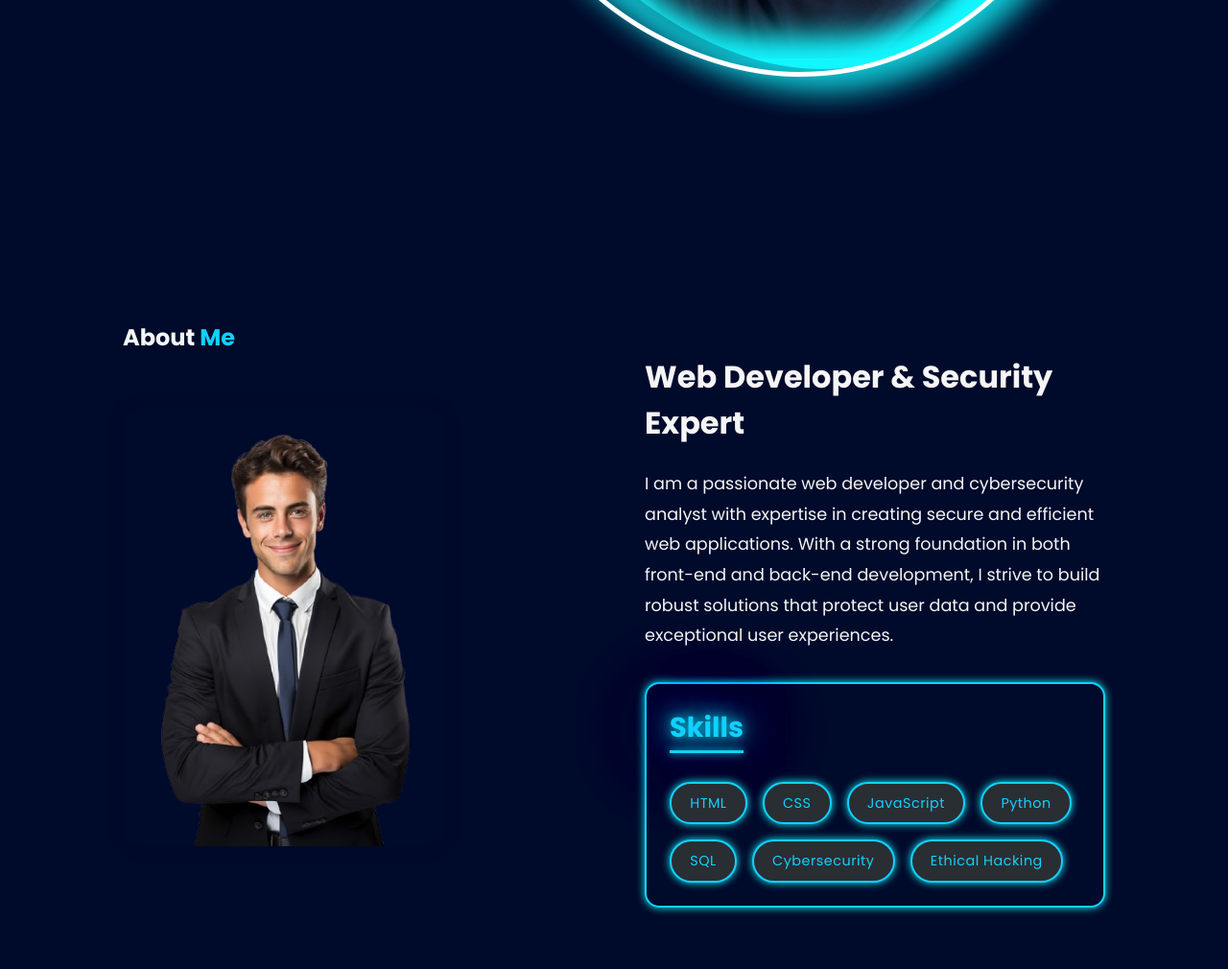
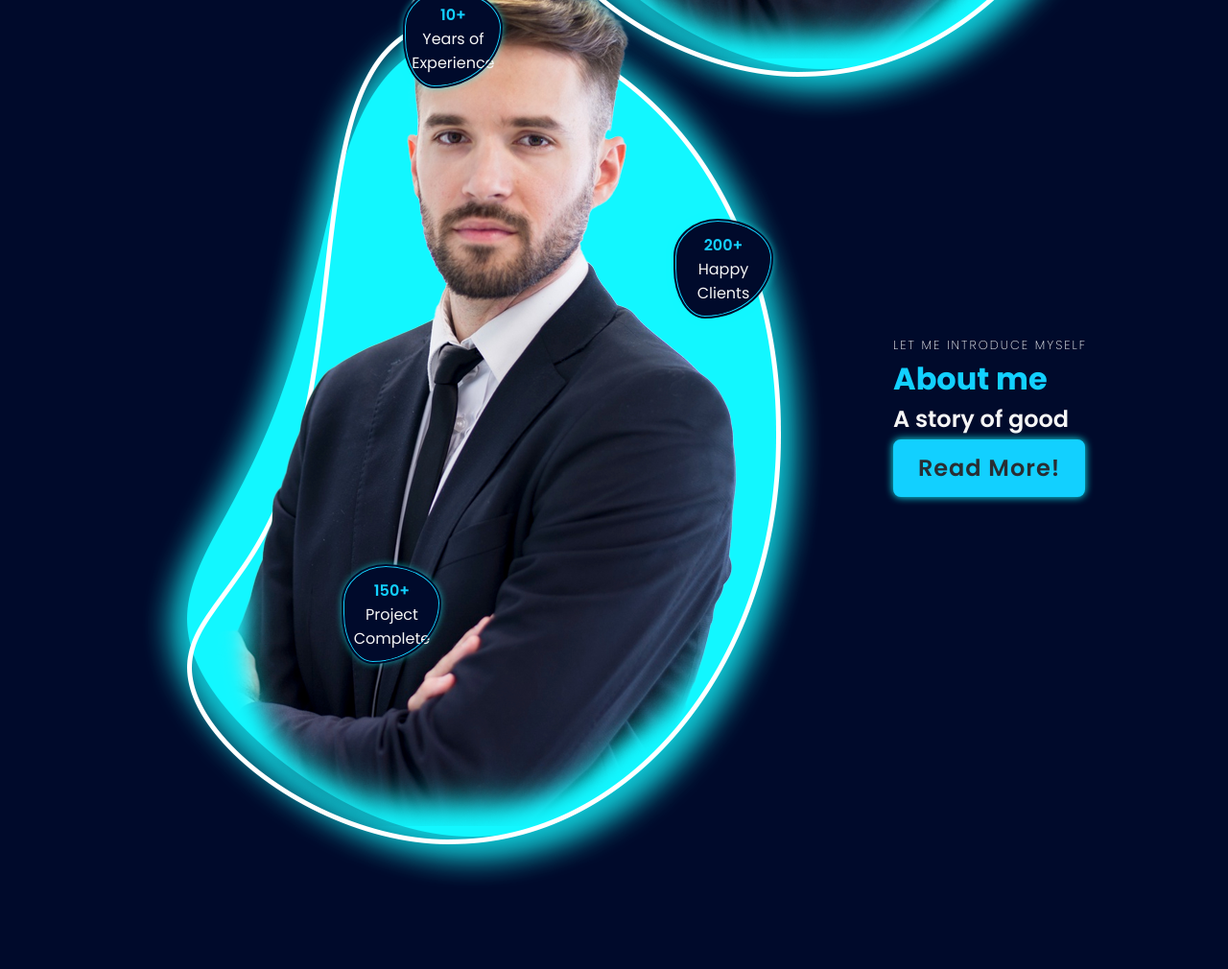
Before and after one commit to ThienCheese/NT208.P21.Copilot, a website: page public/index.html in a window 1280 px wide. Shown: the part 970-1980 px from the top of the page at 96% size. Drawn offline with nearby package versions, Linux system fonts and the light colour scheme.

Commit message:
Cập nhật code local của tôi

```diff
--- a/public/index.html
+++ b/public/index.html
@@ -8,6 +8,18 @@
     <link rel="stylesheet" href="style.css">
 
     <link href='https://unpkg.com/boxicons@2.1.4/css/boxicons.min.css' rel='stylesheet'>
+
+      <style>
+    html, body {
+      height: 100%;
+      margin: 0;
+    }
+    #app {
+      width: 100vw;
+      height: 100vh;
+      background: linear-gradient(to right, #00f, #0ff);
+    }
+    </style>
 </head>
 
 <body>
@@ -125,30 +137,35 @@
     </section>
 
     <!-- About Section -->
-    <section class="about" id="about">
-        <h2 class="heading">About <span>Me</span></h2>
-        <div class="about-content">
-            <div class="about-img">
-                <img src="images/about-me.png" alt="About Me">
+    <section id="about" class="about">
+        <div class="img-about">
+            <img src="images/about-me-pic2.png" alt="">
+            <div class="info-about1">
+                <span>10+</span>
+                <p>Years of Experience</p>
             </div>
-            <div class="about-text">
-                <h3>Web Developer & Security Expert</h3>
-                <p>I am a passionate web developer and cybersecurity analyst with expertise in creating secure and efficient web applications. With a strong foundation in both front-end and back-end development, I strive to build robust solutions that protect user data and provide exceptional user experiences.</p>
-                <div class="skills">
-                    <h4>Skills</h4>
-                    <div class="skill-tags">
-                        <span>HTML</span>
-                        <span>CSS</span>
-                        <span>JavaScript</span>
-                        <span>Python</span>
-                        <span>SQL</span>
-                        <span>Cybersecurity</span>
-                        <span>Ethical Hacking</span>
-                    </div>
-                </div>
+
+            <div class="info-about2">
+            <span>150+</span>
+            <p>Project Complete</p>
+            </div>
+            <div class="info-about3">
+            <span>200+</span>
+            <p>Happy Clients</p>
             </div>
         </div>
+
+        <div class="about-content">
+            <span> let me introduce myself </span>
+
+                <h2>About me</h2>
+                <h3>A story of good</h3>
+                <div class="btn-box">
+                    <a href="#" class="btn">Read More!</a>
+                </div>
+        </div>
     </section>
+
 
     <!-- Services Section -->
     <section class="services" id="services">
--- a/public/style.css
+++ b/public/style.css
@@ -8,6 +8,9 @@
     font-family: 'Poppins', sans-serif;
     scroll-behavior: smooth;
     text-decoration: none;
+
+    box-sizing: border-box;
+
 }
 :root{
     --bg-color: #000a2b;
@@ -30,6 +33,10 @@
     0 0 100px rgba(18,247,255,0.5),
     0 0 150px rgba(18,247,255,0.5);
 }
+.fullscreen {
+  width: 100vw;
+  height: 100vh;
+}
 
 body{
     font-family: 'Poppins', sans-serif;
@@ -549,41 +556,118 @@ a.btn:nth-child(2)::before{
 
 /* About Section */
 .about {
-    padding: 100px 10% 90px;
+    display: flex;
+    justify-content: center;
+    align-items: center;
+    /* padding: 100px 10% 90px; */
+    grid-gap:2em;
+    background: var(--secon-bg-color);
+}
+
+.about .img-about img{
+    max-width: 400;
+    height: auto;
+}
+
+.about-content span {
+    color: #fdfdfd;
+    font-size: .8rem;
+    font-weight: 200;
+    letter-spacing: 2px;
+    text-transform: uppercase;
+
+}
+
+.about-content h2 {
+    /* display: flex; */
+    color: var(--hover-color);
+    font-size: var(--normal-font);
+    font-weight: 700;
+}
+
+
+
+.about-content h3 {
+    /* display: flex; */
+    /* color: var(--hover-color); */
+    font-size: 1.5rem;
+    font-weight: 600;
+    margin-bottom: .2rem;
+
+}
+
+.about-content p {
+    color: #fdfdfd;
+    font-weight: 300;
+    margin-bottom: 1.5rem;
+
+
+}
+.about .img-about img {
+    text-align: center;
+    position: relative;
+    /* max-width:400pc; */
+    /* height: auto; */
+}
+
+.img-about span{
+    color:var(--hover-color);
+    font-size: 1rem;
+    font-weight: 600;
+}
+.info-about1,
+.info-about2,
+.info-about3{
     background: var(--bg-color);
-}
-
-.about-content {
-    display: flex;
+    font-size: 1rem;
+    position: absolute;
+    padding: 10px;
+    height: 100px;
+    width: 100px;
+    border-radius: 69% 31% 66% 34% / 21% 30% 70% 79%;
+    display: flex;
+    flex-direction: column;
+    justify-content: center;
     align-items: center;
-    gap: 4rem;
-}
-
-.about-img {
-    flex: 1;
-    position: relative;
-}
-
-.about-img img {
-    width: 70%;
-    border-radius: 20px;
-    box-shadow: 0 0 20px rgba(0, 0, 0, 0.1);
-}
-
-.about-text {
-    flex: 1;
-}
-
-.about-text h3 {
-    font-size: 2rem;
-    margin-bottom: 1.5rem;
-}
-
-.about-text p {
-    font-size: 1.1rem;
-    line-height: 1.8;
-    margin-bottom: 2rem;
-}
+    text-align: center;
+    box-shadow: var(--neon-box-shadow);
+    border: 1px solid var(--hover-color);
+    outline: 2px solid var(--bg-color);
+    z-index: 100;
+    animation: morph 6s linear infinite;
+
+}
+
+.info-about1 {
+  left: 33%;
+  top: 120%;
+}
+
+.info-about2 {
+  left: 28%;
+  top: 195%;
+}
+
+.info-about3 {
+  left: 55%;
+  top: 150%;
+}
+@keyframes morph {
+    0%,
+    100%{border-radius: 40% 60% 70% 30%/ 40% 40% 60% 50%};
+    30% {
+        border-radius: 70% 30%  50% 50%/ 30% 30% 70% 70%};
+
+    60%{
+        border-radius: 100% 60% 60% 100%/ 100% 100% 60% 60%;
+    }
+
+    80%{
+        border-radius: 69% 31% 66% 34%/ 21% 30% 70% 50%;
+    }
+}
+
+/* skills */
 
 .skills h4 {
     font-size: 1.8rem;
```
